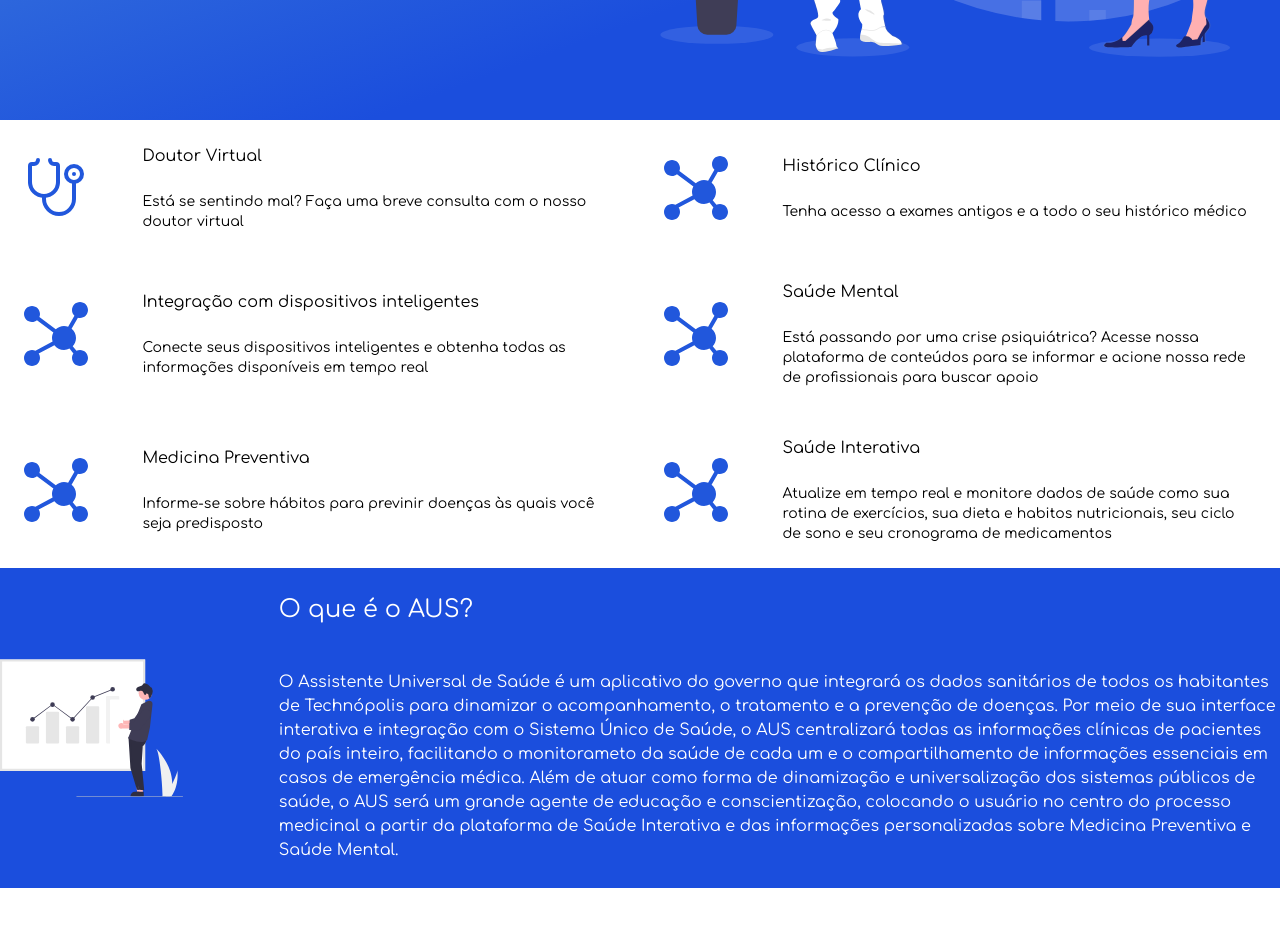
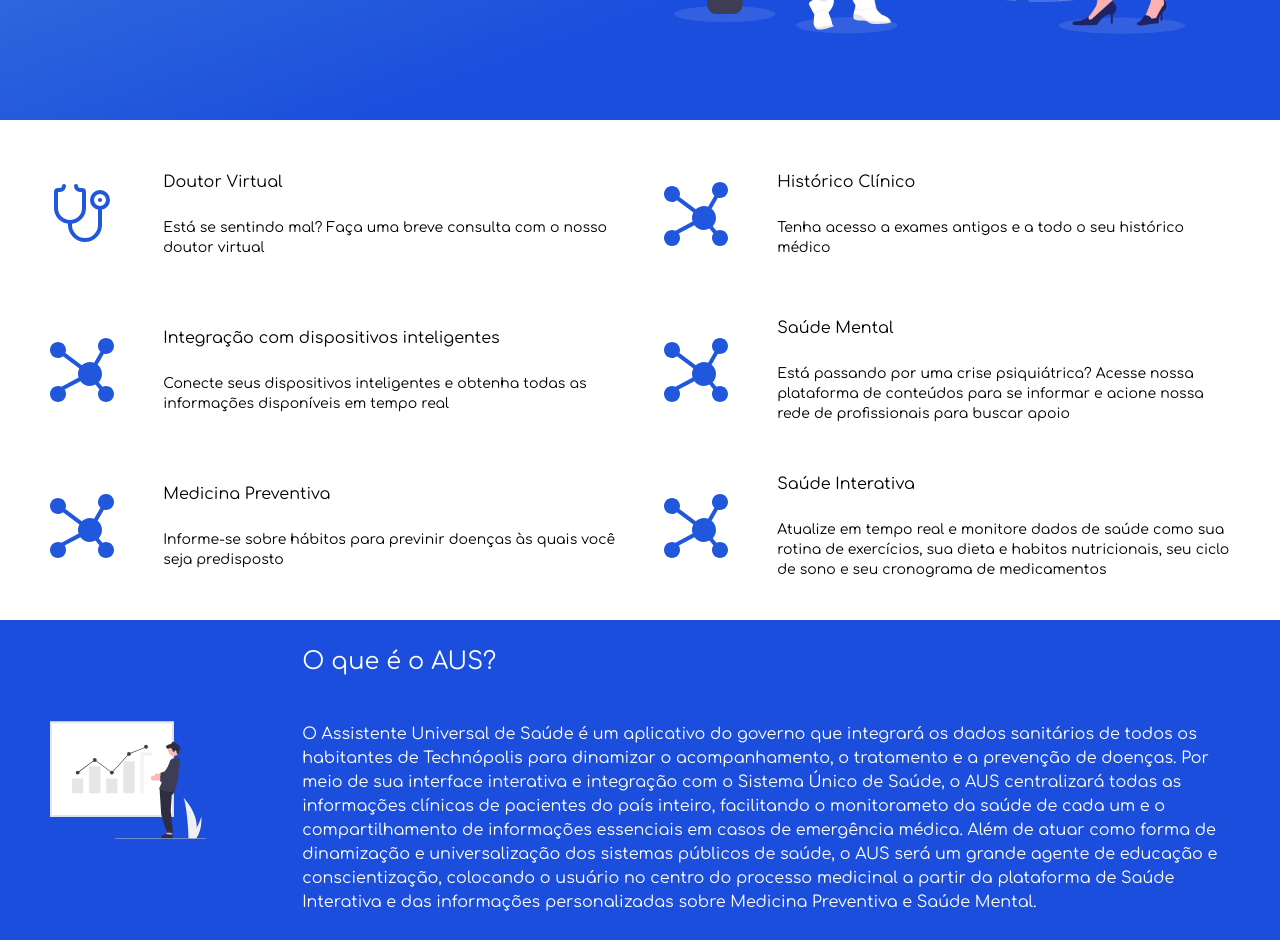
Before and after one commit to tavindev/aus-hackathon, a Next.js app: page / in a window 1280 px wide. Shown: the part 520-1460 px from the top of the page. Before the commit the page ends 1408 px from the top, so only its background shows below. Built offline with nearby package versions, Linux system fonts and the light colour scheme.

Commit message:
feat: better styles in home page

```diff
--- a/pages/index.tsx
+++ b/pages/index.tsx
@@ -40,7 +40,7 @@ export default function Home() {
           </div>
         </section>
         <section className="container flex items-center cards-section w-full box-border">
-          <div className="card-grid flex flex-wrap items-center w-full h-full box-border">
+          <div className="grid grid-rows-3 grid-cols-2 2xl:grid-rows-2 2xl:grid-cols-3 gap-12 justify-center items-center w-full h-full box-border py-10 2xl:py-5">
             <MiniCard
               title="Doutor Virtual"
               description="Está se sentindo mal? Faça uma breve consulta com o nosso doutor virtual"
--- a/styles/styles.css
+++ b/styles/styles.css
@@ -38,11 +38,6 @@ main {
   fill: white;
 }
 
-.card-grid {
-  display: flex;
-  align-content: space-around;
-}
-
 .card-text > p {
   color: black;
 }
@@ -53,32 +48,11 @@ main {
 
 .card-item {
   color: black;
-  flex-grow: 0;
-  padding: 24px; /* 48px combined y*/
-
-  max-width: 100%;
-  min-height: 136px;
-
-  flex-basis: 100%;
 }
 
 .card-item-img div img {
   color: rgba(27, 78, 221, 1);
   fill: rgba(27, 78, 221, 1);
-}
-
-@media (min-width: 1280px) {
-  .card-item {
-    max-width: 50%;
-    flex-basis: 50%;
-  }
-}
-
-@media (min-width: 1536px) {
-  .card-item {
-    max-width: 33%;
-    flex-basis: 33%;
-  }
 }
 
 .toolbar-link {
@@ -153,3 +127,7 @@ main {
     transform: rotate(360deg);
   }
 }
+
+.container {
+  padding: 0 50px;
+}
```
